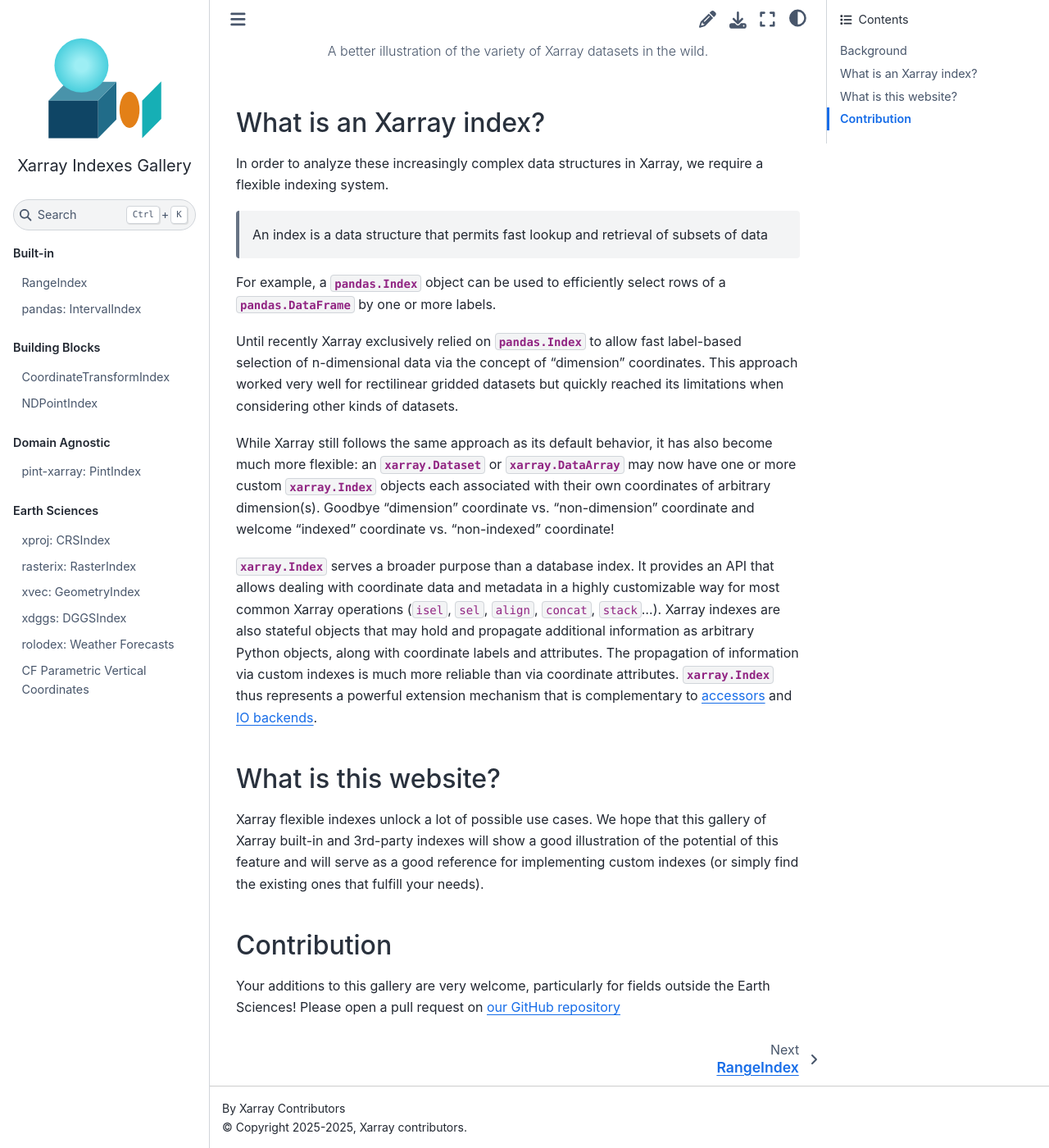
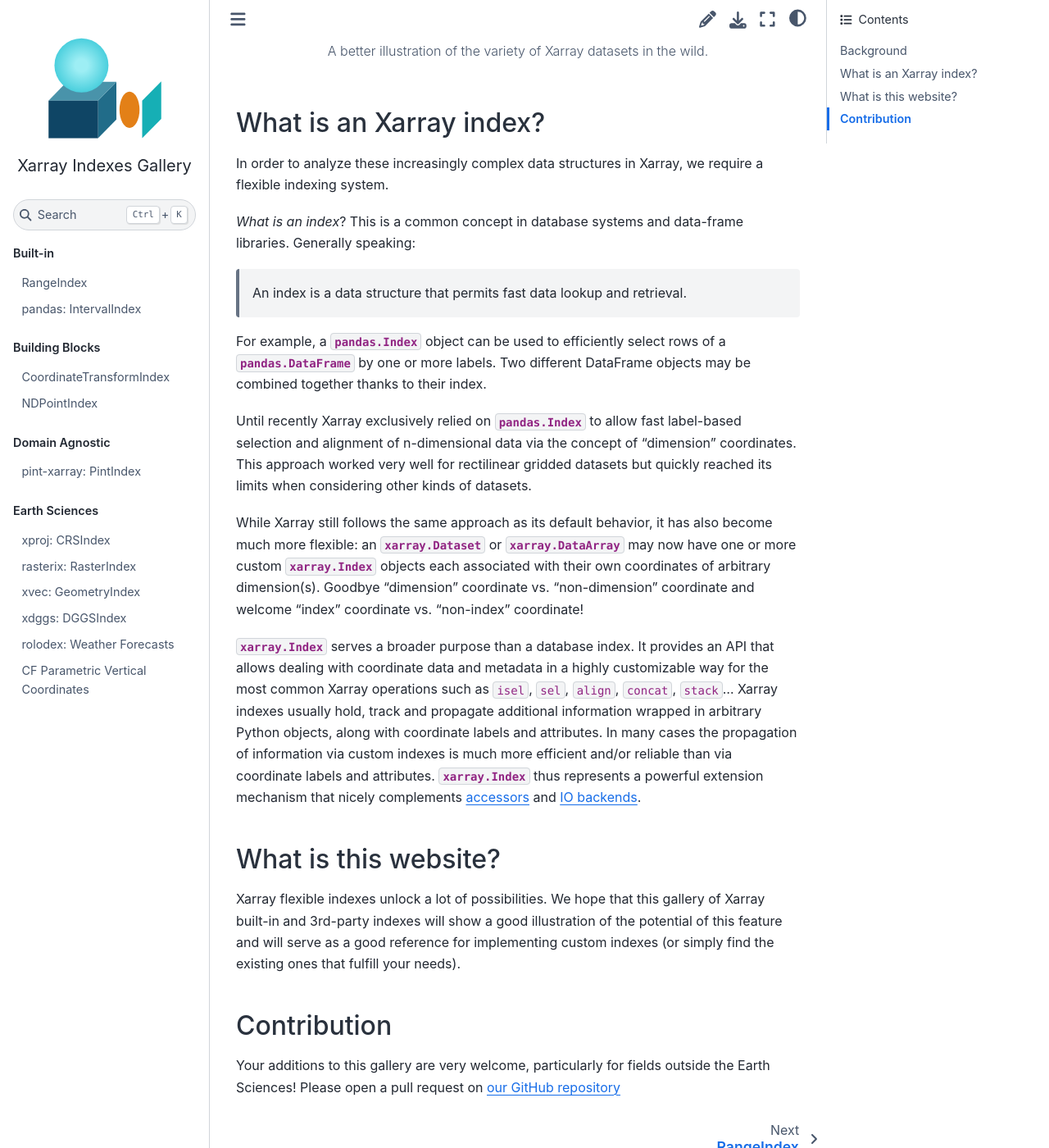
Before and after one commit to xarray-contrib/xarray-indexes, a Sphinx documentation site: the page built from docs/index.md, in a window 1280 px wide and 1400 px high, scrolled down 870 px. Shown: the whole window at 82% size. Built offline with Sphinx 7.4.7 and the Sphinx Book theme 1.1.4, drawn with Linux system fonts in a browser that asks for light colours; some of the changed text lies outside the part shown.

Commit message:
one more iteration

```diff
--- a/docs/index.md
+++ b/docs/index.md
@@ -37,46 +41,50 @@ A better illustration of the variety of Xarray datasets in the wild.
 
 ## What is an Xarray index?
 
-In order to analyze these increasingly complex data structures in Xarray, we require a flexible indexing system.
+In order to analyze these increasingly complex data structures in Xarray, we
+require a flexible indexing system.
 
-> An index is a data structure that permits fast lookup and retrieval of subsets of data
+_What is an index_? This is a common concept in database systems and data-frame
+libraries. Generally speaking:
 
-For example, a {py:class}`pandas.Index` object can be used to efficiently select rows of a {py:class}`pandas.DataFrame` by one or more labels.
+> An index is a data structure that permits fast data lookup and retrieval.
+
+For example, a {py:class}`pandas.Index` object can be used to efficiently select
+rows of a {py:class}`pandas.DataFrame` by one or more labels. Two different
+DataFrame objects may be combined together thanks to their index.
 
 Until recently Xarray exclusively relied on {py:class}`pandas.Index` to allow
-fast label-based selection of n-dimensional data via the concept of
-{term}`"dimension" coordinates <xarray:Dimension coordinate>`. This approach
-worked very well for rectilinear gridded datasets but quickly reached its
-limitations when considering other kinds of datasets.
+fast label-based selection and alignment of n-dimensional data via the concept
+of {term}`"dimension" coordinates <xarray:Dimension coordinate>`. This approach
+worked very well for rectilinear gridded datasets but quickly reached its limits
+when considering other kinds of datasets.
 
 While Xarray still follows the same approach as its default behavior, it has
 also become much more flexible: an {py:class}`xarray.Dataset` or
 {py:class}`xarray.DataArray` may now have one or more custom
 {py:class}`xarray.Index` objects each associated with their own coordinates of
-arbitrary dimension(s). Goodbye {term}`"dimension" coordinate <xarray:Dimension coordinate>` vs. {term}`"non-dimension" coordinate <xarray:Non-dimension coordinate>` and welcome
-{term}`"indexed" coordinate <xarray:Indexed coordinate>` vs.
-{term}`"non-indexed" coordinate <xarray:Non-indexed coordinate>`!
+arbitrary dimension(s). Goodbye {term}`"dimension" coordinate <xarray:Dimension coordinate>` vs. {term}`"non-dimension" coordinate <xarray:Non-dimension coordinate>` and welcome {term}`"index" coordinate <xarray:Indexed coordinate>`
+vs. {term}`"non-index" coordinate <xarray:Non-indexed coordinate>`!
 
 {py:class}`xarray.Index` serves a broader purpose than a database index. It
 provides an API that allows dealing with coordinate data and metadata in a
-highly customizable way for most common Xarray operations (`isel`, `sel`,
-`align`, `concat`, `stack`...). Xarray indexes are also stateful objects that
-may hold and propagate additional information as arbitrary Python objects, along
-with coordinate labels and attributes. The propagation of information via custom
-indexes is much more reliable than via coordinate attributes.
-{py:class}`xarray.Index` thus represents a powerful extension mechanism that is
-complementary to
+highly customizable way for the most common Xarray operations such as `isel`,
+`sel`, `align`, `concat`, `stack`... Xarray indexes usually hold, track and
+propagate additional information wrapped in arbitrary Python objects, along with
+coordinate labels and attributes. In many cases the propagation of information
+via custom indexes is much more efficient and/or reliable than via coordinate
+labels and attributes. {py:class}`xarray.Index` thus represents a powerful
+extension mechanism that nicely complements
 [accessors](https://docs.xarray.dev/en/stable/internals/extending-xarray.html)
 and [IO
 backends](https://docs.xarray.dev/en/stable/internals/how-to-add-new-backend.html).
 
 ## What is this website?
 
-Xarray flexible indexes unlock a lot of possible use cases. We hope that this
-gallery of Xarray built-in and 3rd-party indexes will show a good illustration
-of the potential of this feature and will serve as a good reference for
-implementing custom indexes (or simply find the existing ones that fulfill your
-needs).
+Xarray flexible indexes unlock a lot of possibilities. We hope that this gallery
+of Xarray built-in and 3rd-party indexes will show a good illustration of the
+potential of this feature and will serve as a good reference for implementing
+custom indexes (or simply find the existing ones that fulfill your needs).
 
 ## Contribution
 
```
Also changed, not shown: other parts of docs/index.md (+10 -6 lines).
